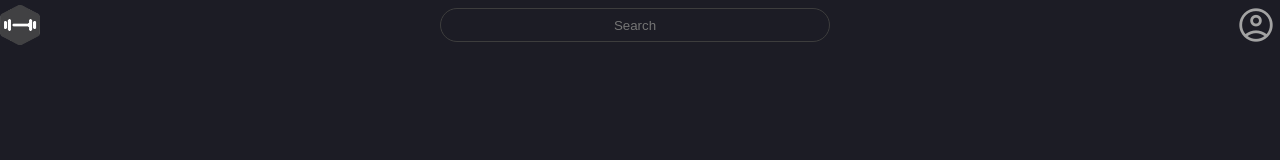
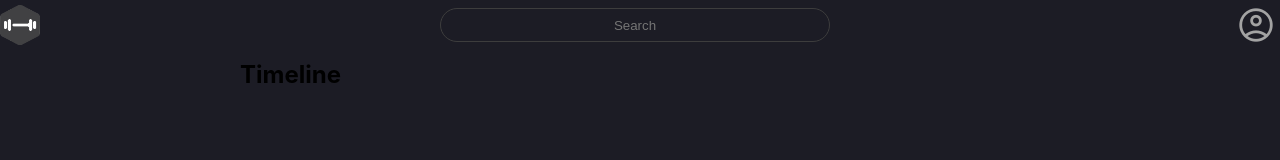
Before and after one commit to guilhermermr/recipes-feed, a React (Create React App) app: page / in a window 1280 px wide. Before the commit this address had no page. Shown: the top 160 px of the page. Built offline with nearby package versions, Linux system fonts and the light colour scheme.

Commit message:
Cria componente TimelinePage

```diff
--- a/src/App.js
+++ b/src/App.js
@@ -3,6 +3,7 @@ import './App.css';
 
 import { BrowserRouter as Router, Route, Routes } from "react-router-dom";
 import ProfilePage from './pages/Profile/ProfilePage';
+import Timeline from './pages/Timeline/TimelinePage';
 
 function App() {
   return (
@@ -11,6 +12,7 @@ function App() {
 
       <div className='container'>
         <Routes>
+          <Route path="/" element={<Timeline />} />
           <Route path="/profile" element={<ProfilePage />} />
 
         </Routes>
--- /dev/null
+++ b/src/pages/Timeline/TimelinePage.jsx
@@ -0,0 +1,9 @@
+function Timeline(){
+    return(
+        <>
+            <h2>Timeline</h2>
+        </>
+    )
+}
+
+export default Timeline;
```
Also changed, not shown: src/pages/Timeline/Timeline.styles.js (added).
